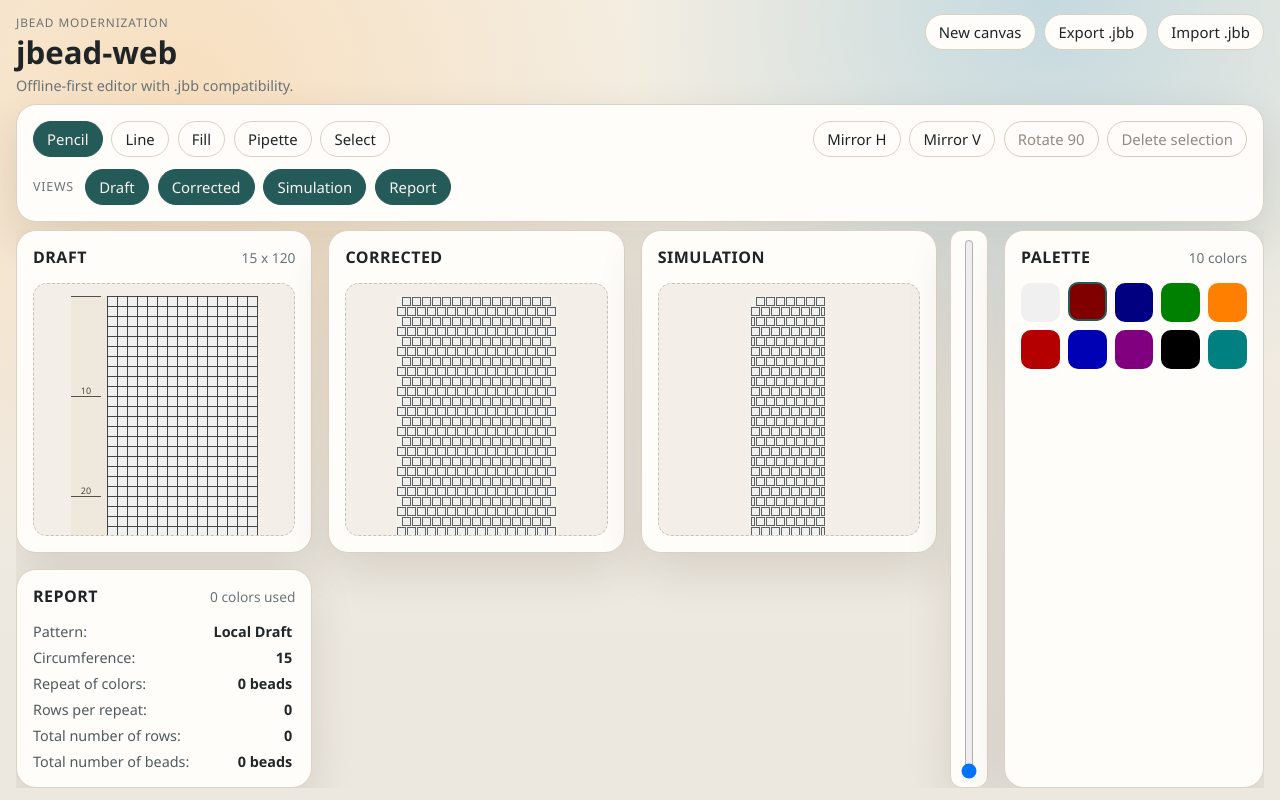
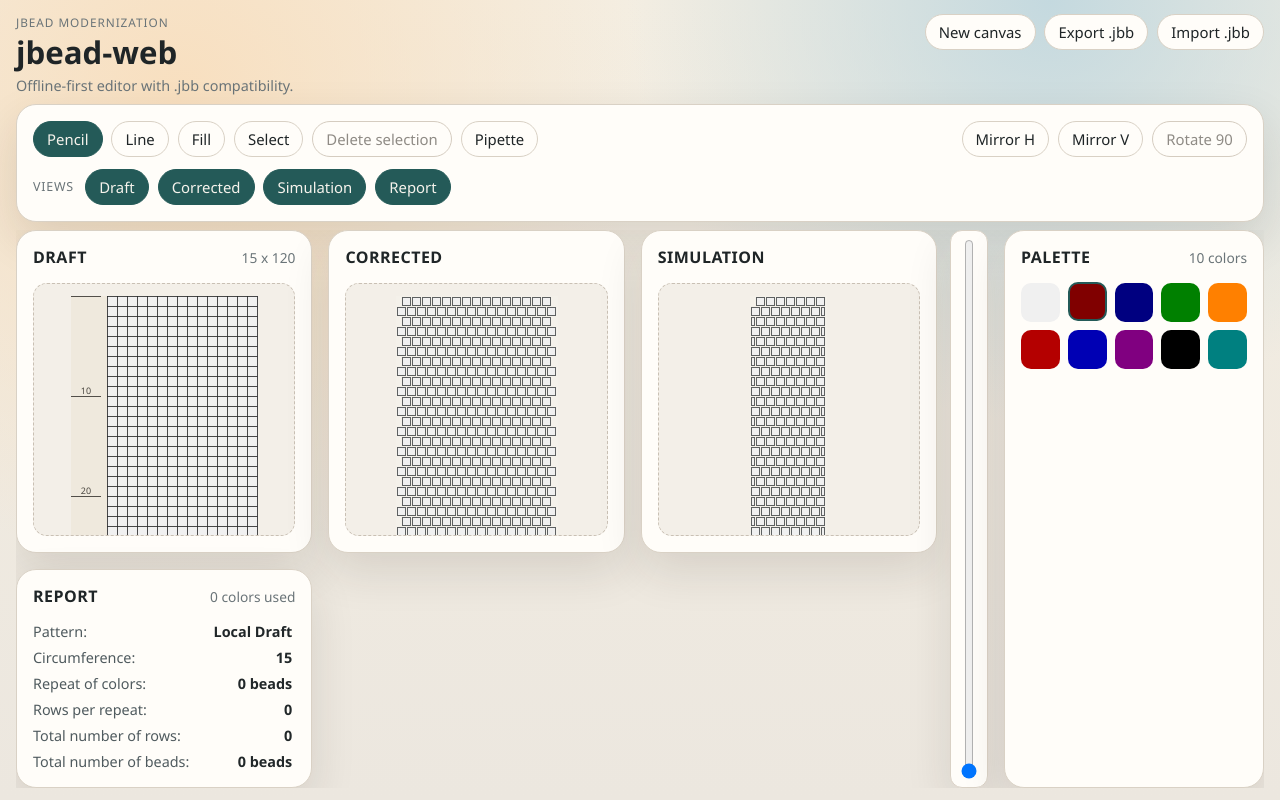
Before and after one commit to cyrilcombe/tsbead, a React (Vite) app: page / in a window 1280 px wide. Built offline with nearby package versions, Linux system fonts and the light colour scheme.

Commit message:
feat(input): add keyboard shortcuts and align tool order

```diff
--- a/src/App.tsx
+++ b/src/App.tsx
@@ -13,7 +13,6 @@ const TOOLS: Array<{ id: ToolId; label: string }> = [
   { id: 'pencil', label: 'Pencil' },
   { id: 'line', label: 'Line' },
   { id: 'fill', label: 'Fill' },
-  { id: 'pipette', label: 'Pipette' },
   { id: 'select', label: 'Select' },
 ]
 const VIEW_PANES: Array<{ id: ViewPaneId; label: string }> = [
@@ -33,6 +32,38 @@ function getCellSize(zoomIndex: number): number {
   return zoomTable[Math.max(0, Math.min(zoomIndex, zoomTable.length - 1))]
 }
 
+function isEditableTarget(target: EventTarget | null): boolean {
+  if (!(target instanceof HTMLElement)) {
+    return false
+  }
+  const tagName = target.tagName
+  return target.isContentEditable || tagName === 'INPUT' || tagName === 'TEXTAREA' || tagName === 'SELECT'
+}
+
+function colorFromKeyboardCode(code: string): number | null {
+  if (code.startsWith('Digit')) {
+    const value = Number(code.slice('Digit'.length))
+    return Number.isInteger(value) && value >= 0 && value <= 9 ? value : null
+  }
+  if (code.startsWith('Numpad')) {
+    const value = Number(code.slice('Numpad'.length))
+    return Number.isInteger(value) && value >= 0 && value <= 9 ? value : null
+  }
+  return null
+}
+
+function shortcutFromKeyboardCode(code: string): number | null {
+  if (code.startsWith('Digit')) {
+    const value = Number(code.slice('Digit'.length))
+    return Number.isInteger(value) && value >= 1 && value <= 9 ? value : null
+  }
+  if (code.startsWith('Numpad')) {
+    const value = Number(code.slice('Numpad'.length))
+    return Number.isInteger(value) && value >= 1 && value <= 9 ? value : null
+  }
+  return null
+}
+
 function App() {
   const document = useEditorStore((state) => state.document)
   const selection = useEditorStore((state) => state.selection)
@@ -45,6 +76,8 @@ function App() {
   const setSelectedTool = useEditorStore((state) => state.setSelectedTool)
   const setViewVisibility = useEditorStore((state) => state.setViewVisibility)
   const setViewScroll = useEditorStore((state) => state.setViewScroll)
+  const shiftLeft = useEditorStore((state) => state.shiftLeft)
+  const shiftRight = useEditorStore((state) => state.shiftRight)
   const setSelection = useEditorStore((state) => state.setSelection)
   const deleteSelection = useEditorStore((state) => state.deleteSelection)
   const mirrorHorizontal = useEditorStore((state) => state.mirrorHorizontal)
@@ -223,6 +256,64 @@ function App() {
   }, [])
 
   useEffect(() => {
+    const onKeyDown = (event: KeyboardEvent) => {
+      if (isEditableTarget(event.target)) {
+        return
+      }
+
+      const hasModifier = event.ctrlKey || event.metaKey
+      let handled = false
+
+      if (hasModifier && !event.altKey) {
+        const shortcut = shortcutFromKeyboardCode(event.code)
+        if (shortcut === 1) {
+          setSelectedTool('pencil')
+          handled = true
+        } else if (shortcut === 2) {
+          setSelectedTool('line')
+          handled = true
+        } else if (shortcut === 3) {
+          setSelectedTool('fill')
+          handled = true
+        } else if (shortcut === 4) {
+          setSelectedTool('select')
+          handled = true
+        } else if (shortcut === 5) {
+          onDeleteSelection()
+          handled = true
+        } else if (shortcut === 6) {
+          setSelectedTool('pipette')
+          handled = true
+        }
+      } else if (!event.altKey) {
+        const colorFromCode = colorFromKeyboardCode(event.code)
+        if (colorFromCode !== null) {
+          setSelectedColor(colorFromCode)
+          handled = true
+        } else if (event.key >= '0' && event.key <= '9') {
+          setSelectedColor(Number(event.key))
+          handled = true
+        } else if (event.key === 'ArrowLeft') {
+          shiftLeft()
+          handled = true
+        } else if (event.key === 'ArrowRight') {
+          shiftRight()
+          handled = true
+        }
+      }
+
+      if (handled) {
+        event.preventDefault()
+      }
+    }
+
+    window.addEventListener('keydown', onKeyDown)
+    return () => {
+      window.removeEventListener('keydown', onKeyDown)
+    }
+  }, [onDeleteSelection, setSelectedColor, setSelectedTool, shiftLeft, shiftRight])
+
+  useEffect(() => {
     const nextSharedMaxRow = getSharedMaxRow()
     setSharedMaxScrollRow((current) => (current === nextSharedMaxRow ? current : nextSharedMaxRow))
 
@@ -317,6 +408,15 @@ function App() {
                 </button>
               )
             })}
+            <button className="action" onClick={onDeleteSelection} disabled={selection === null}>
+              Delete selection
+            </button>
+            <button
+              className={`action tool-action ${selectedTool === 'pipette' ? 'active' : ''}`}
+              onClick={() => setSelectedTool('pipette')}
+            >
+              Pipette
+            </button>
           </div>
           <div className="button-strip">
             <button className="action" onClick={() => mirrorHorizontal()}>
@@ -327,9 +427,6 @@ function App() {
             </button>
             <button className="action" onClick={() => rotateClockwise()} disabled={!canRotate}>
               Rotate 90
-            </button>
-            <button className="action" onClick={onDeleteSelection} disabled={selection === null}>
-              Delete selection
             </button>
           </div>
         </div>
--- a/src/domain/editorStore.ts
+++ b/src/domain/editorStore.ts
@@ -15,6 +15,8 @@ interface EditorState {
   setSelectedTool: (tool: ToolId) => void
   setViewVisibility: (pane: ViewPaneId, visible: boolean) => void
   setViewScroll: (scroll: number) => void
+  shiftLeft: () => void
+  shiftRight: () => void
   setSelection: (selection: SelectionRect | null) => void
   clearSelection: () => void
   deleteSelection: () => void
@@ -271,6 +273,30 @@ export const useEditorStore = create<EditorState>((set) => ({
       return { document }
     })
   },
+  shiftLeft: () => {
+    set((state) => {
+      const width = state.document.model.rows[0]?.length ?? 0
+      if (width <= 0) {
+        return state
+      }
+
+      const document = cloneDocument(state.document)
+      document.view.shift = ((document.view.shift - 1) % width + width) % width
+      return { document }
+    })
+  },
+  shiftRight: () => {
+    set((state) => {
+      const width = state.document.model.rows[0]?.length ?? 0
+      if (width <= 0) {
+        return state
+      }
+
+      const document = cloneDocument(state.document)
+      document.view.shift = (document.view.shift + 1) % width
+      return { document }
+    })
+  },
   setSelection: (selection) => {
     set((state) => {
       if (selection === null) {
```
Also changed, not shown: 2 other files (tests, documents, lock files or other folders).
